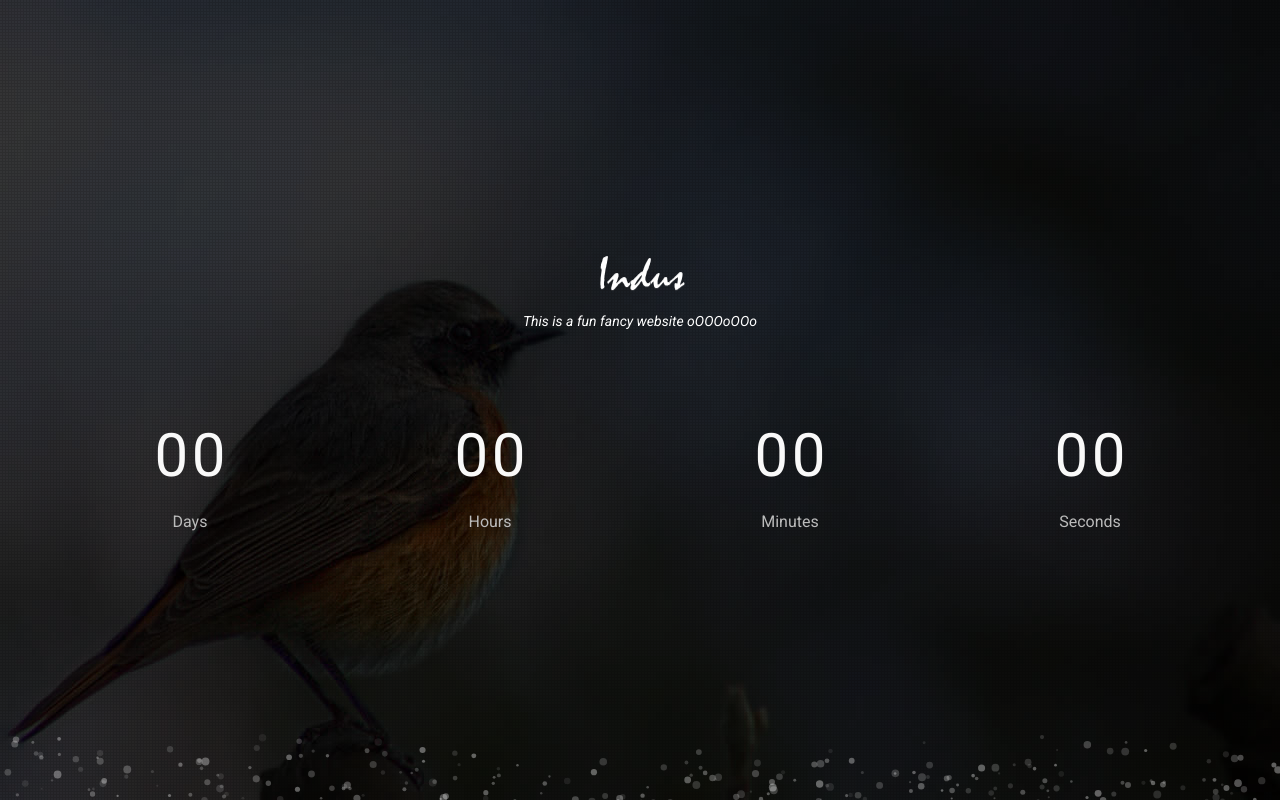
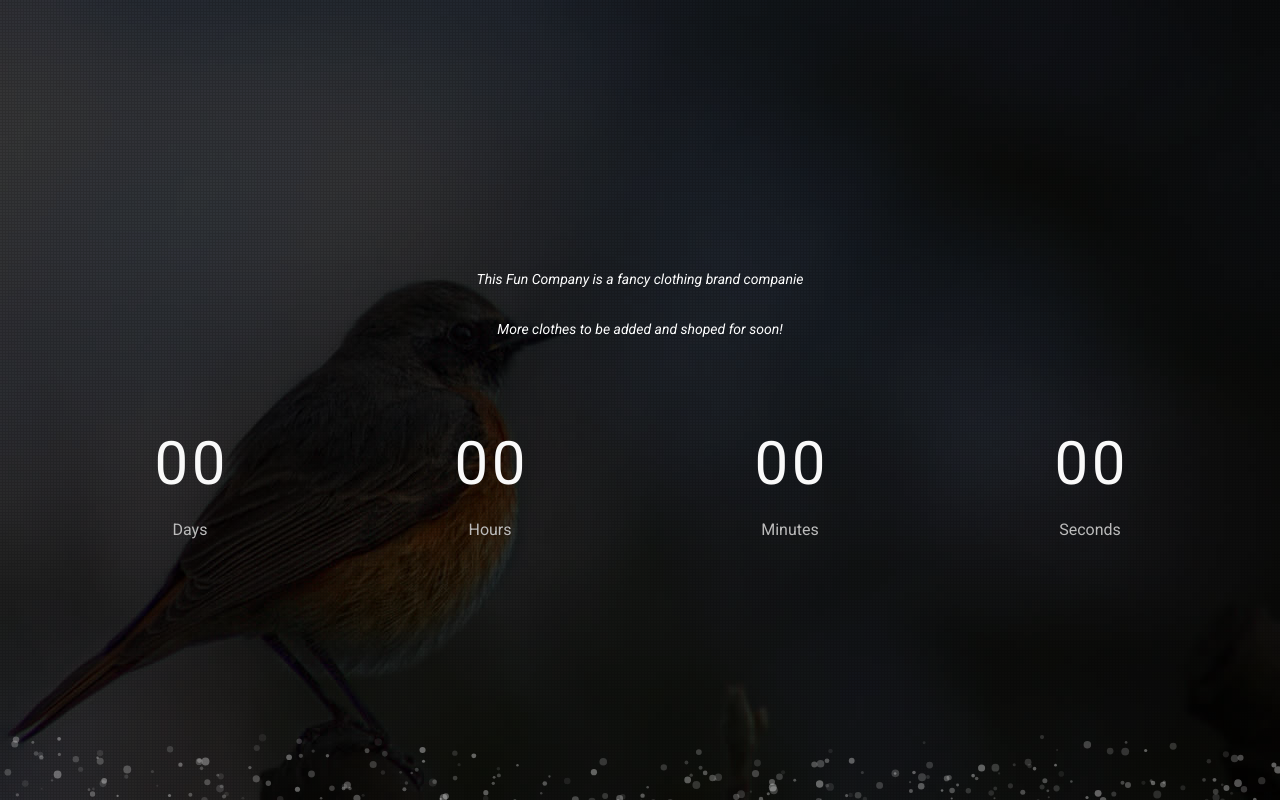
Before and after one commit to aratta-1920658/aratta-1920658.github.io, a plain HTML site: page myFunSite.html in a window 1280 px wide. Shown: the top 802 px of the page. Drawn offline with Linux system fonts and the light colour scheme; animation ran at ten frames a second; files whose address does not match are found by name.

Commit message:
Update myFunSite.html

```diff
--- a/myFunSite.html
+++ b/myFunSite.html
@@ -41,8 +41,9 @@
                     <div id="countdown_dashboard" class="home-main container">
                         <div class="row">
                             <div class="logo">
-                                <img src="images/logo.png" alt="logo">
-                                <p>This is a fun fancy website oOOOoOOo</p>
+                                <p>This Fun Company is a fancy clothing brand companie</p>
+				<p>More clothes to be added and shoped for soon!</p>
+
                             </div>
                         </div>
                         <div class="row">
```
